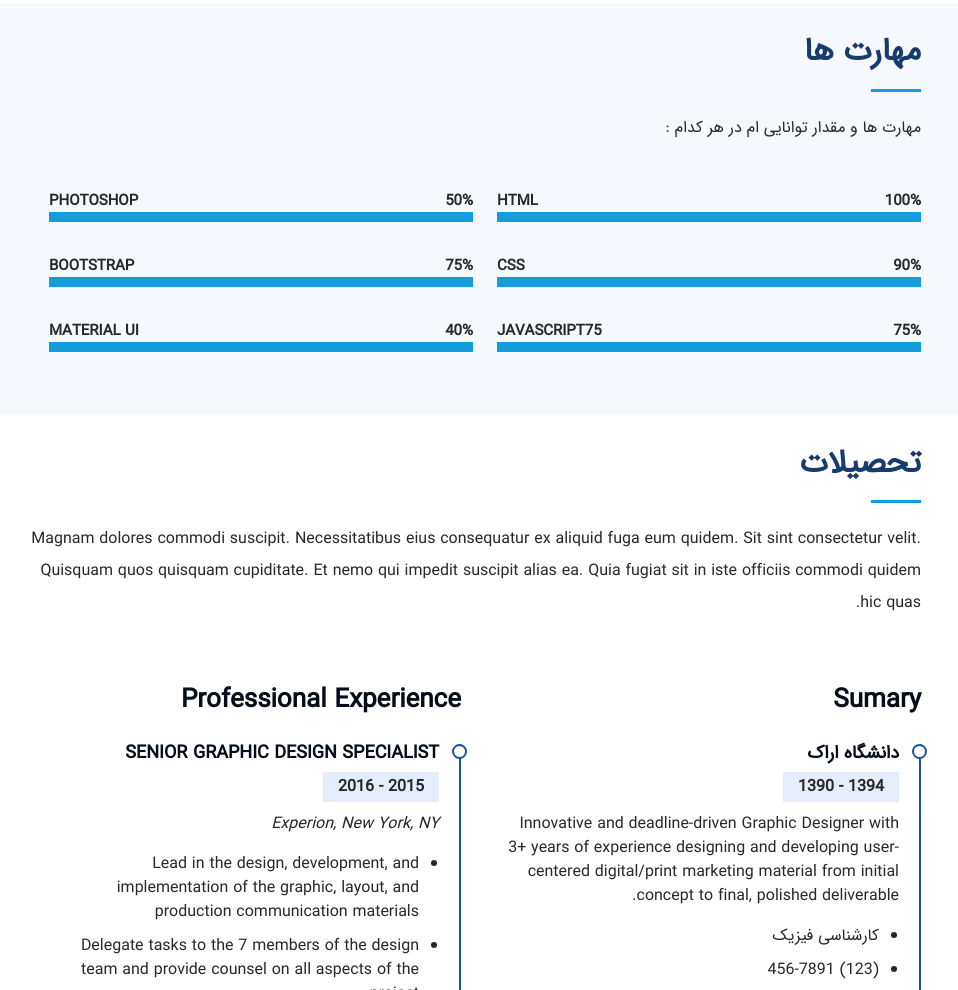
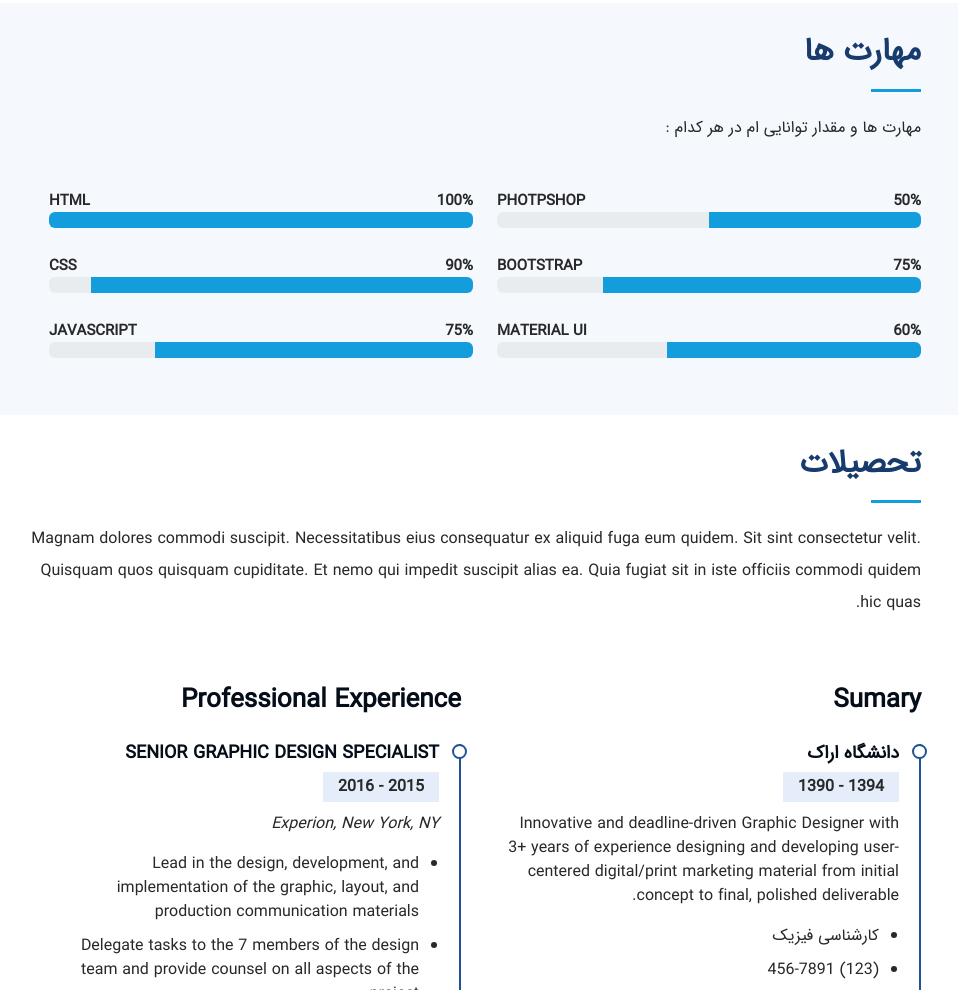
Before and after one commit to zmohebian13/Portfolio, a plain HTML site: page Untitled-1.html in a window 1280 px wide. Shown: the part 1995-2985 px from the top of the page, without its empty margins (17-975 px from the left). Drawn offline with nearby package versions, Linux system fonts and the light colour scheme; animation ran at ten frames a second.

Commit message:
Edit progress bar

```diff
--- a/CSS/styles.css
+++ b/CSS/styles.css
@@ -342,7 +342,6 @@ section {
 }
 
 .progress-bar {
-  height: 10px;
   background-color: #149ddd;
 }
 
--- a/Untitled-1.html
+++ b/Untitled-1.html
@@ -72,8 +72,8 @@
 
       <div class="profile-navbar">
         <ul class="navbar-menu">
-          <li class="navbar-item" >
-            <a href="#hero" class="navbar-item-link active" id="home-navbar" >
+          <li class="navbar-item">
+            <a href="#hero" class="navbar-item-link active" id="home-navbar">
               <i class="bi bi-house-door-fill"></i>
               <span class="navbar-item-title">خانه</span>
             </a>
@@ -323,18 +323,20 @@
                   data-aos-duration="1000"
                 >
                   <div class="skill-item-title">
-                    <span class="skill-value">100%</span>
-                    <span class="skill-title">HTML</span>
+                    <span class="skill-value">50%</span>
+                    <span class="skill-title">PHOTPSHOP</span>
                   </div>
-                  <div class="skill-item-progress">
                   <div
-                      class="progress-bar"
+                    class="progress"
                     role="progressbar"
-                      aria-valuenow="100"
+                    aria-label="Basic example"
+                    aria-valuenow="0"
                     aria-valuemin="0"
                     aria-valuemax="100"
-                    ></div>
+                  >
+                    <div class="progress-bar" style="width: 50%"></div>
                   </div>
+
                 </div>
                 <div
                   class="skill-item"
@@ -342,17 +344,18 @@
                   data-aos-duration="1500"
                 >
                   <div class="skill-item-title">
-                    <span class="skill-value">90%</span>
-                    <span class="skill-title">CSS</span>
+                    <span class="skill-value">75%</span>
+                    <span class="skill-title">BOOTSTRAP</span>
                   </div>
-                  <div class="skill-item-progress">
                   <div
-                      class="progress-bar"
+                    class="progress"
                     role="progressbar"
-                      aria-valuenow="90"
+                    aria-label="Basic example"
+                    aria-valuenow="0"
                     aria-valuemin="0"
                     aria-valuemax="100"
-                    ></div>
+                  >
+                    <div class="progress-bar" style="width: 75%"></div>
                   </div>
                 </div>
                 <div
@@ -361,39 +364,42 @@
                   data-aos-duration="2000"
                 >
                   <div class="skill-item-title">
-                    <span class="skill-value">75%</span>
-                    <span class="skill-title">JAVASCRIPT75</span>
+                    <span class="skill-value">60%</span>
+                    <span class="skill-title">MATERIAL UI</span>
                   </div>
-                  <div class="skill-item-progress">
                   <div
-                      class="progress-bar"
+                    class="progress"
                     role="progressbar"
-                      aria-valuenow="75"
+                    aria-label="Basic example"
+                    aria-valuenow="0"
                     aria-valuemin="0"
                     aria-valuemax="100"
-                    ></div>
+                  >
+                    <div class="progress-bar" style="width: 60%"></div>
                   </div>
                 </div>
               </div>
-              <div class="col-lg-6" data-aos="fade-right">
+              <div class="col-lg-6">
                 <div
                   class="skill-item"
                   data-aos="fade-right"
                   data-aos-duration="1000"
                 >
                   <div class="skill-item-title">
-                    <span class="skill-value">50%</span>
-                    <span class="skill-title">PHOTOSHOP</span>
+                    <span class="skill-value">100%</span>
+                    <span class="skill-title">HTML</span>
                   </div>
-                  <div class="skill-item-progress">
                   <div
-                      class="progress-bar"
+                    class="progress"
                     role="progressbar"
-                      aria-valuenow="50"
+                    aria-label="Basic example"
+                    aria-valuenow="0"
                     aria-valuemin="0"
                     aria-valuemax="100"
-                    ></div>
+                  >
+                    <div class="progress-bar" style="width: 100%"></div>
                   </div>
+
                 </div>
                 <div
                   class="skill-item"
@@ -401,17 +407,18 @@
                   data-aos-duration="1500"
                 >
                   <div class="skill-item-title">
-                    <span class="skill-value">75%</span>
-                    <span class="skill-title">BOOTSTRAP</span>
+                    <span class="skill-value">90%</span>
+                    <span class="skill-title">CSS</span>
                   </div>
-                  <div class="skill-item-progress">
                   <div
-                      class="progress-bar"
+                    class="progress"
                     role="progressbar"
-                      aria-valuenow="75"
+                    aria-label="Basic example"
+                    aria-valuenow="0"
                     aria-valuemin="0"
                     aria-valuemax="100"
-                    ></div>
+                  >
+                    <div class="progress-bar" style="width: 90%"></div>
                   </div>
                 </div>
                 <div
@@ -420,20 +427,23 @@
                   data-aos-duration="2000"
                 >
                   <div class="skill-item-title">
-                    <span class="skill-value">40%</span>
-                    <span class="skill-title">MATERIAL UI</span>
+                    <span class="skill-value">75%</span>
+                    <span class="skill-title">JAVASCRIPT</span>
                   </div>
-                  <div class="skill-item-progress">
                   <div
-                      class="progress-bar"
+                    class="progress"
                     role="progressbar"
-                      aria-valuenow="40"
+                    aria-label="Basic example"
+                    aria-valuenow="0"
                     aria-valuemin="0"
                     aria-valuemax="100"
-                    ></div>
+                  >
+                    <div class="progress-bar" style="width: 75%"></div>
                   </div>
                 </div>
               </div>
+
+
             </div>
           </div>
         </div>
```
Lines whose indentation alone changed are shown as unchanged.
